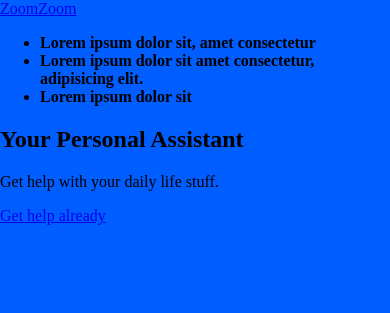
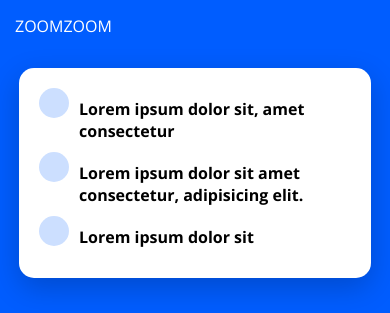
Before and after one commit to iankuratri/learning-sass, a plain HTML site: page index.html in a window 390 px wide. Shown: the top 313 px of the page. Drawn offline with nearby package versions, Linux system fonts and the light colour scheme.

Commit message:
mobile ui styling completed

```diff
--- a/css/main.scss
+++ b/css/main.scss
@@ -1,9 +1,13 @@
 // variables
 $textcolor: #000;
+$padding: 15px;
+$borders: 15px;
 
 // maps
 $colors: (
   primary: #005dff,
+  primary-light: lighten(#005dff, 40%),
+  primary-dark: darken(#005dff, 40%),
   accent: #fff6bb,
 );
 
@@ -19,6 +23,7 @@ html {
 
 body {
   margin: 0;
+  font-family: "Open Sans", sans-serif;
 
   #bg {
     clip-path: polygon(0 0, 100% 0, 100% 60%, 60% 100%, 0 100%);
@@ -30,4 +35,77 @@ body {
     position: absolute;
     z-index: -1;
   }
+
+  header a {
+    color: #fff;
+    text-transform: uppercase;
+    text-decoration: none;
+    padding: $padding;
+    display: block;
+  }
+
+  main {
+    section#card {
+      background: #fff;
+      padding: 20px;
+      margin: 1em auto;
+      border-radius: $borders;
+      box-shadow: 0 10px 30px rgba(0, 0, 0, 0.2);
+      width: 80%;
+
+      ul {
+        list-style-type: none;
+        margin: 0;
+        padding: 0;
+
+        li {
+          margin-bottom: 10px;
+
+          span {
+            position: absolute;
+            width: 30px;
+            height: 30px;
+            background-color: color(primary-light);
+            border-radius: 50%;
+            margin-right: 10px;
+          }
+
+          strong {
+            display: inline-block;
+            margin-left: max(40px);
+            margin-top: 10px;
+          }
+        }
+      }
+    }
+
+    section#primary {
+      color: #fff;
+      padding: $padding;
+      text-align: center;
+
+      h1 {
+        font-size: 3em;
+        margin-top: 10px;
+        text-transform: uppercase;
+      }
+
+      p {
+        font-size: 1.4em;
+      }
+
+      a {
+        color: color(primary-dark);
+        border-radius: $borders;
+        text-decoration: none;
+        text-transform: uppercase;
+        font-weight: bold;
+        background-color: color(accent);
+        display: block;
+        text-align: center;
+        margin: 50px auto 0 auto;
+        padding: $padding;
+      }
+    }
+  }
 }
```
Also changed, not shown: css/main.css, 1 other file.
